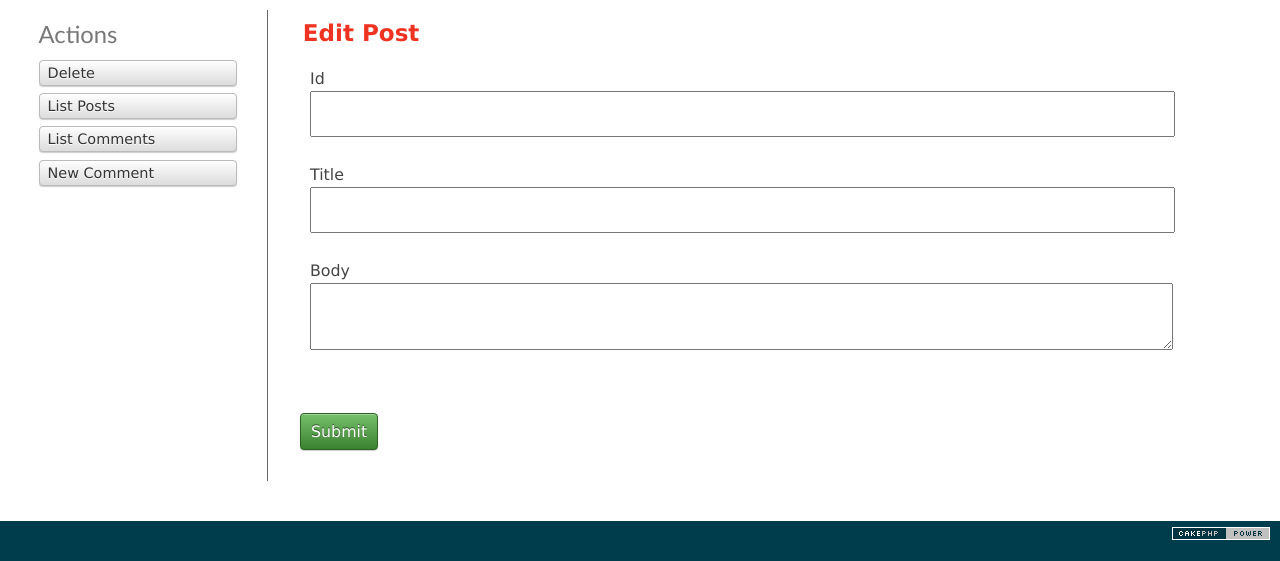
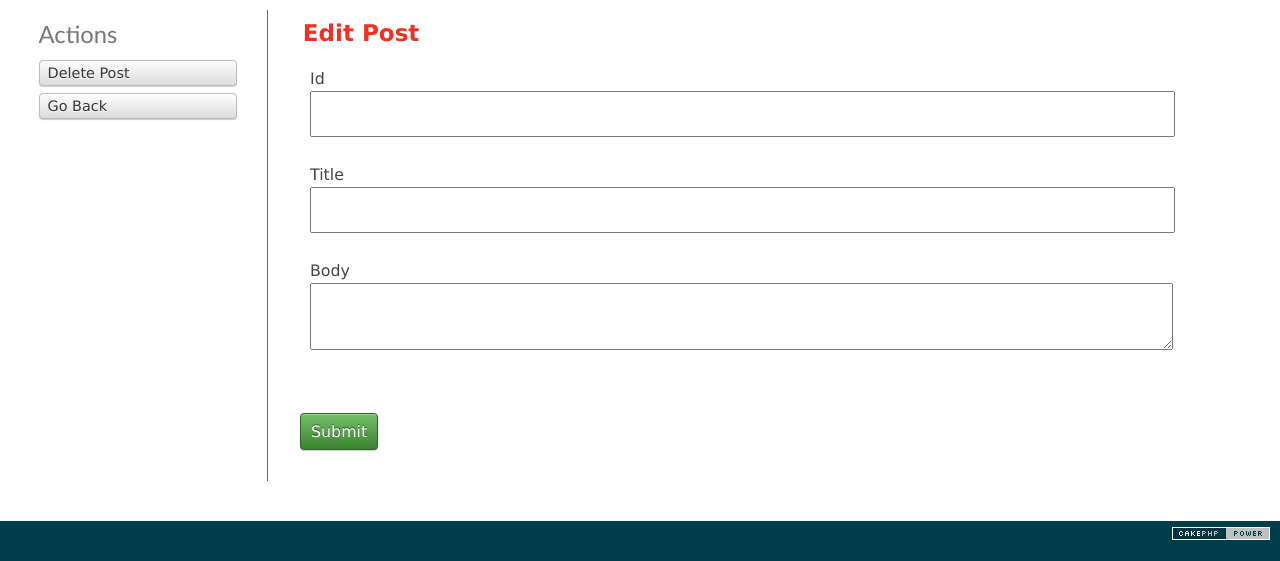
Before and after one commit to Derek-Li/CakeBlogTwo, a CakePHP app: the page made by app/View/Posts/edit.ctp in a window 1280 px wide. Shown: the part 47-608 px from the top of the page. Run offline with PHP 8.4 and a stand-in for CakePHP, Linux system fonts and the light colour scheme; the template is opened without the code that fills it, so the values that code supplies are empty; form fields are guessed from the names that the template uses; some libraries are stand-ins or nearby versions.

Commit message:
Updated some more

```diff
--- a/app/View/Posts/edit.ctp
+++ b/app/View/Posts/edit.ctp
@@ -14,9 +14,7 @@
 	<h3><?php echo __('Actions'); ?></h3>
 	<ul>
 
-		<li><?php echo $this->Form->postLink(__('Delete'), array('action' => 'delete', $this->Form->value('Post.id')), null, __('Are you sure you want to delete # %s?', $this->Form->value('Post.id'))); ?></li>
-		<li><?php echo $this->Html->link(__('List Posts'), array('action' => 'index')); ?></li>
-		<li><?php echo $this->Html->link(__('List Comments'), array('controller' => 'comments', 'action' => 'index')); ?> </li>
-		<li><?php echo $this->Html->link(__('New Comment'), array('controller' => 'comments', 'action' => 'add')); ?> </li>
+		<li><?php echo $this->Form->postLink(__('Delete Post'), array('action' => 'delete', $this->Form->value('Post.id')), null, __('Are you sure you want to delete # %s?', $this->Form->value('Post.id'))); ?></li>
+		<li><?php echo $this->Html->link(__('Go Back'), array('action' => 'index')); ?></li>
 	</ul>
 </div>
```
Also changed, not shown: app/View/Posts/view.ctp (+4 -4 lines).
